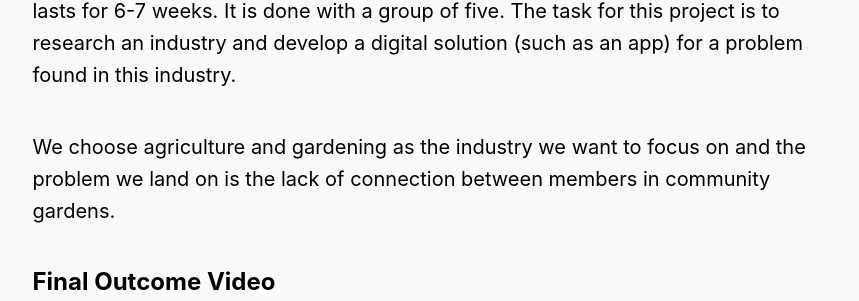
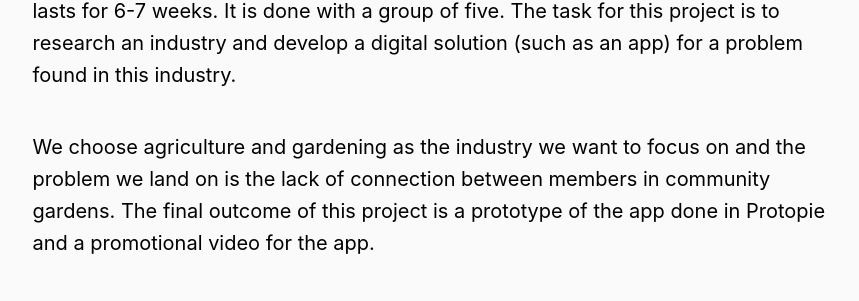
Before and after one commit to stoneYuan3/portfolio_ver2, a React (Create React App) app: page /uiux/gardenCom in a window 1280 px wide. Shown: the part 1298-1599 px from the top of the page, without its empty margins (204-1063 px from the left). Built offline with nearby package versions, Linux system fonts and the light colour scheme; the HTML template or start-up script is replaced by a standard one.

Commit message:
gardencom - edit

```diff
--- a/src/pages/work_articles/uiux/gardencom.js
+++ b/src/pages/work_articles/uiux/gardencom.js
@@ -23,7 +23,7 @@ export const GardenCom = (props) => {
 
                         <p>This project is the final project of a user experience and interface design course that lasts for 6-7 weeks. It is done with a group of five. The task for this project is to research an industry and develop a digital solution (such as an app) for a problem found in this industry.</p>
 
-                        <p>We choose agriculture and gardening as the industry we want to focus on and the problem we land on is the lack of connection between members in community gardens.</p>
+                        <p>We choose agriculture and gardening as the industry we want to focus on and the problem we land on is the lack of connection between members in community gardens. The final outcome of this project is a prototype of the app done in Protopie and a promotional video for the app.</p>
 
 
                         <h2>Final Outcome Video</h2>
```
